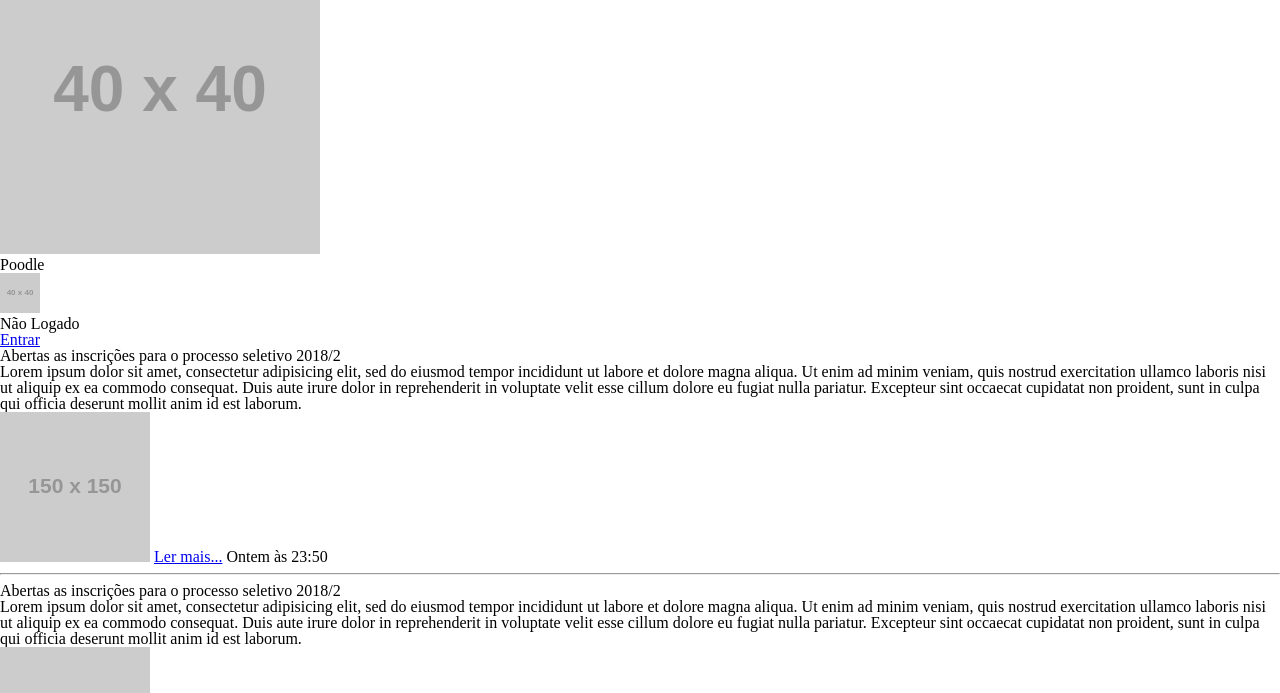
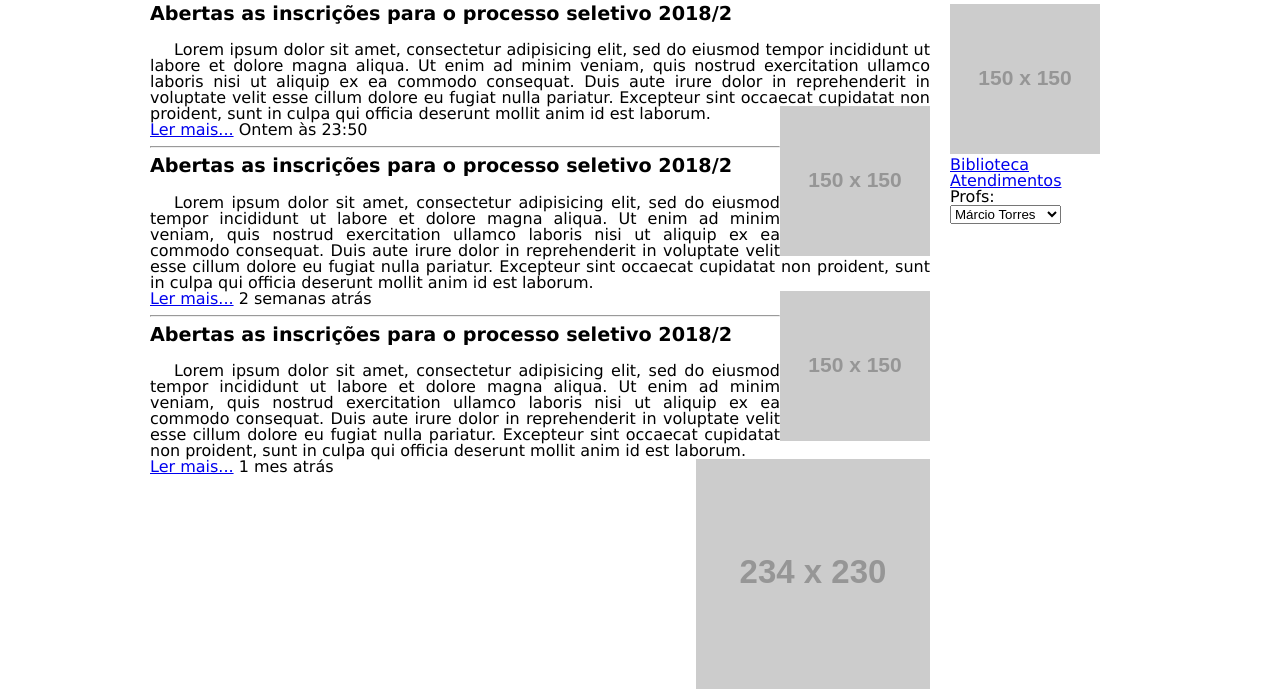
Before and after one commit to jeongkaae/dbo-2018, a website: page workspace/11-implementação-wireframe/index.html in a window 1280 px wide. Shown: the part 66-759 px from the top of the page. Drawn offline with Linux system fonts and the light colour scheme; placeholder pictures from the web are drawn by us; a web font is replaced by a local one.

Commit message:
layout parcial

```diff
--- a/workspace/11-implementação-wireframe/css/style.css
+++ b/workspace/11-implementação-wireframe/css/style.css
@@ -1,5 +1,84 @@
+body {
+    font-family: 'Lucida Sans', 'Lucida Sans Regular', 'Lucida Grande', 'Lucida Sans Unicode', Geneva, Verdana, sans-serif;
+}
+div.container {
+    width: 1000px;
+    /* margin-left: auto;
+    margin-right: auto; */
+    margin: 0 auto;
+}
 h1 {
     font-family: 'Delius', cursive;
-
     font-size: 2em;
 }
+header {
+    height: 60px;
+    background-color: rgb(50, 50, 50);
+    color: rgb(225, 225, 225);
+    overflow: hidden;
+}
+header > img:first-child {
+    float: left;
+    /* border: 1px solid red; */
+    margin: 10px;
+}
+
+header h1 {
+    float: left;
+    margin-top: 15px;
+}
+
+header div {
+    float: right;
+    /* poderia fazer o mesmo com position/right
+    position: absolute;
+    right: 0;
+    */
+    /* border: 1px solid green; */
+    width: 200px;
+}
+
+header div img {
+    float: left;
+    margin: 10px;
+}
+
+header div p {
+    text-align: center;
+    margin-top: 10px;
+}
+
+header div a {
+    display: block;
+    text-align: center;
+    margin-top: 5px;
+    color: cyan;
+}
+section.noticias {
+    float: left;
+    width: 80%;
+    padding: 10px;
+    box-sizing: border-box;
+}
+section.noticias h2 {
+    font-size: 1.2em;
+    font-weight: bold;
+    margin-bottom: 1em;
+}
+section.noticias p {
+    text-align: justify;
+    /* espaço de parágrafo: */
+    text-indent: 1.5em;
+}
+article img {
+    float: right;
+}
+aside {
+    float: right;
+    width: 20%;
+    padding: 10px;
+    box-sizing: border-box;
+}
+footer {
+    clear: both;
+}
--- a/workspace/11-implementação-wireframe/index.html
+++ b/workspace/11-implementação-wireframe/index.html
@@ -4,27 +4,25 @@
     <meta charset="UTF-8">
     <meta name="viewport" content="width=device-width, initial-scale=1.0">
     <meta http-equiv="X-UA-Compatible" content="ie=edge">
-    <link href="https://fonts.googleapis.com/css?family=Delius" rel="stylesheet"> <!-- o link para a fonte deve estar antes de todos os outros links-->
+    <link rel="stylesheet" href="css/reset.css">
+    <link href="https://fonts.googleapis.com/css?family=Delius" rel="stylesheet">
     <link rel="stylesheet" href="css/style.css">
-    <link rel="stylesheet" href="css/reset.css">
     <title>Poodle</title>
 </head>
 <body>
+<div class="container">
     <header>
         <img src="http://via.placeholder.com/40x40"
-
-
-        width="25%"
-        height="25%"
-         alt="mulher com uma arma apontada para sua cabeça">
+             alt="logo">
         <h1>Poodle</h1>
 
+        <div>
             <img src="http://via.placeholder.com/40x40"
-
                 alt="avatar">
             <p>Não Logado</p>
             <!-- TODO: Usar fonte awesome -->
             <a href="#entrar">Entrar</a>
+        </div>
     </header>
     <section class="noticias">
         <article>
@@ -33,8 +31,8 @@
             Ut enim ad minim veniam, quis nostrud exercitation ullamco laboris nisi ut aliquip ex ea commodo consequat. Duis aute
             irure dolor in reprehenderit in voluptate velit esse cillum dolore eu fugiat nulla pariatur. Excepteur sint occaecat
             cupidatat non proident, sunt in culpa qui officia deserunt mollit anim id est laborum.
+            <img src="http://via.placeholder.com/150x150" alt="estudantes com caderno na mão">
             </p>
-                <img src="http://via.placeholder.com/150x150" alt="estudantes com caderno na mão">
             <a href="#ler">Ler mais...</a>
             <span class="data">
                 Ontem às 23:50
@@ -73,10 +71,11 @@
         <img src="http://via.placeholder.com/150x150" alt="calendario">
         <a href="#biblioteca">Biblioteca</a>
         <a href="#atendimentos">Atendimentos</a>
+        <p>Profs:</p>
         <select>
-                <options>Márcio Torres</options>
-                <options>Débora Bastos</options>
-                <options>Lucía Alda</options>
+            <option>Márcio Torres</option>
+            <option>Débora Bastos</option>
+            <option>Lucía Alda</option>
         </select>
     </aside>
     <footer>
@@ -91,5 +90,6 @@
         <img src="http://via.placeholder.com/40x40" alt="logo dc">
     </footer>
     <script src="js/main.js"></script>
+</div>
 </body>
 </html>
--- a/workspace/11-implementação-wireframe/js/main.js
+++ b/workspace/11-implementação-wireframe/js/main.js
@@ -0,0 +1 @@
+console.log('main.js');
```
Lines whose indentation alone changed are shown as unchanged.
